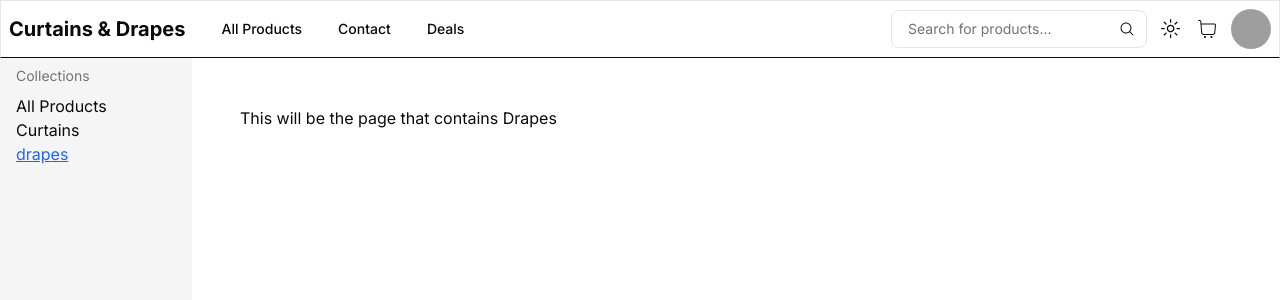
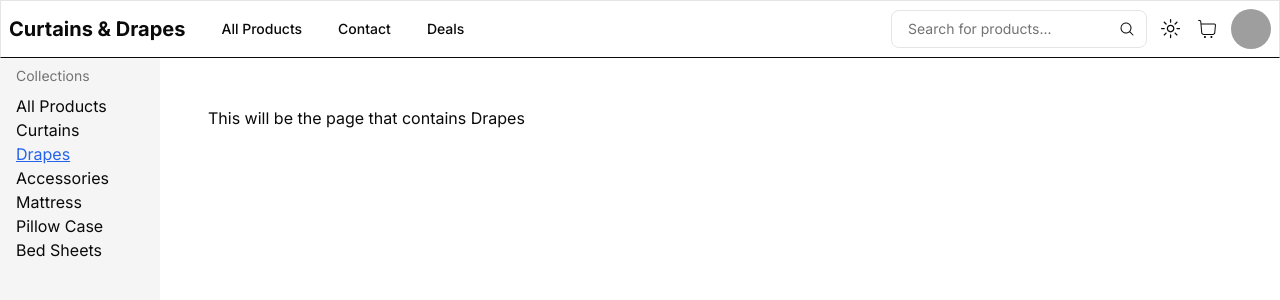
Before and after one commit to frustrated018/curtains-and-drapes, a Next.js app: page /search/drapes in a window 1280 px wide. Shown: the top 300 px of the page. Built offline with nearby package versions, Linux system fonts and the light colour scheme; no server answers; grey boxes are pictures that could not be loaded.

Commit message:
Sidelinks adjustment
Added more links to better showcase side navbar
hid the siden nav's normal links for smaller devices
changed the width for md and lg devices

```diff
--- a/src/app/search/layout.js
+++ b/src/app/search/layout.js
@@ -8,7 +8,7 @@ export default function SearchLayout({ children }) {
     <>
       <MainNav />
       <div className="flex h-screen flex-col md:flex-row md:overflow-hidden">
-        <div className="w-full flex-none lg:w-48">
+        <div className="w-full flex-none md:w-32 lg:w-40">
           <LeftSideNav />
         </div>
         <div className="flex-grow p-6 md:overflow-y-auto md:p-12">
--- a/src/components/left-sidenav/leftSearchLinks.jsx
+++ b/src/components/left-sidenav/leftSearchLinks.jsx
@@ -7,7 +7,11 @@ import { usePathname } from "next/navigation";
 const links = [
   { name: "All Products", href: "/search" },
   { name: "Curtains", href: "/search/curtains" },
-  { name: "drapes", href: "/search/drapes" },
+  { name: "Drapes", href: "/search/drapes" },
+  { name: "Accessories", href: "/#" },
+  { name: "Mattress", href: "/#" },
+  { name: "Pillow Case", href: "/#" },
+  { name: "Bed Sheets", href: "/#" },
 ];
 
 const LeftSearchLinks = () => {
--- a/src/components/left-sidenav/leftSidenav.jsx
+++ b/src/components/left-sidenav/leftSidenav.jsx
@@ -3,17 +3,17 @@ import LeftSearchLinks from "./leftSearchLinks";
 
 const LeftSideNav = () => {
   return (
-    <section className="flex h-full flex-col bg-secondary">
-      <div className="ml-4 mt-2">
+    <div className="flex h-full flex-col bg-secondary">
+      <section className="ml-4 mt-2 hidden md:block">
         {/* Title */}
         <h3 className="mb-2 text-sm text-muted-foreground">Collections</h3>
 
-        {/* Links //TODO: Need to find a way to make them active links */}
+        {/* Normal Links */}
         <div className="flex flex-col">
           <LeftSearchLinks />
         </div>
-      </div>
-    </section>
+      </section>
+    </div>
   );
 };
 
```
